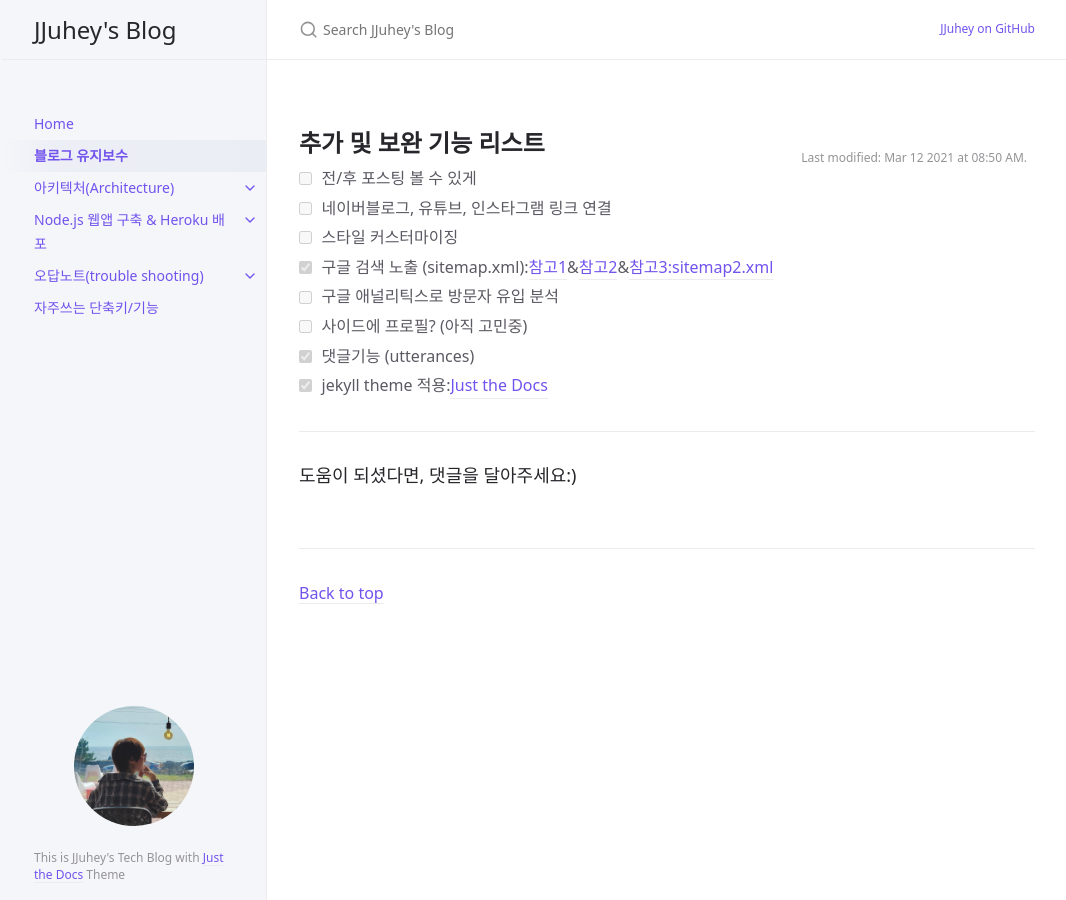
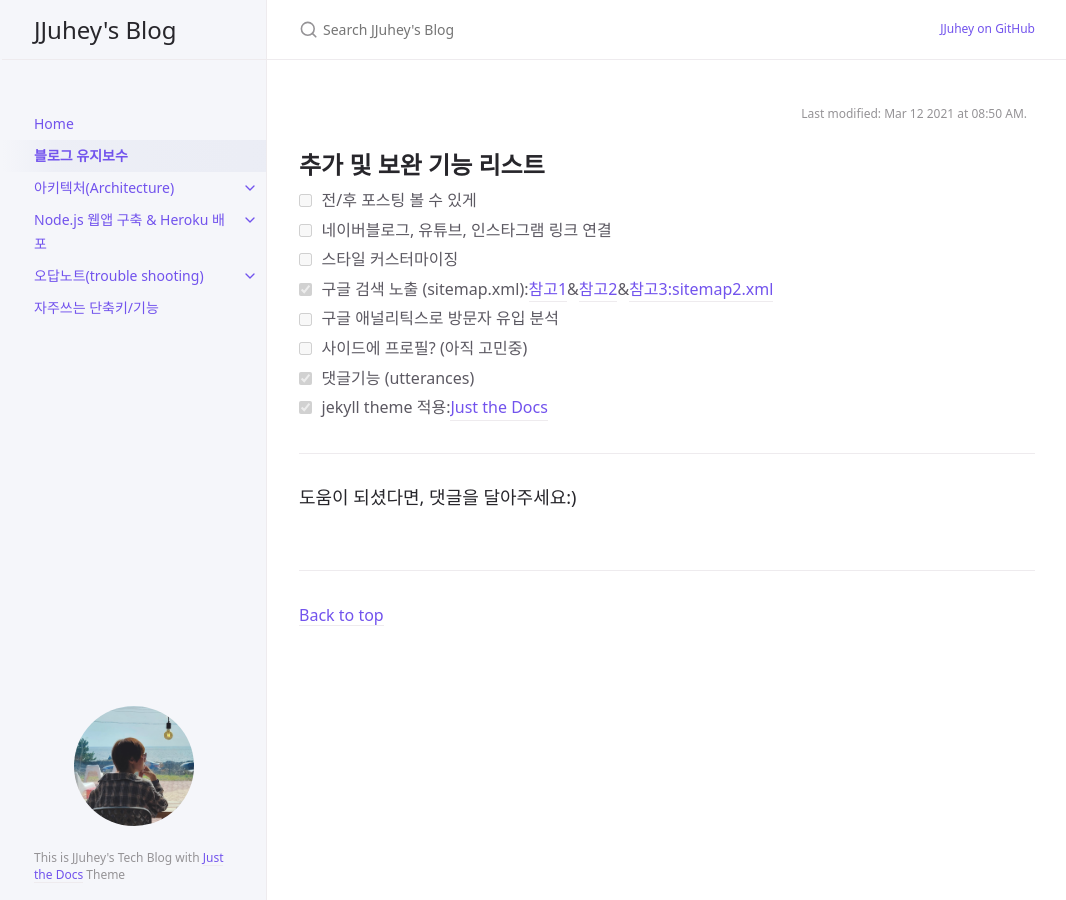
Before and after one commit to s-seo/jjuhey.github.io, a Jekyll site: the page built from docs/todolist.md, in a window 1280 px wide. Shown: the whole page, without its empty margins (105-1171 px from the left). Built offline with Jekyll 4.4.1, drawn with Linux system fonts in a browser that asks for light colours; comment, search, counter and statistics services are not loaded.

Commit message:
Fix post

```diff
--- a/_layouts/post.html
+++ b/_layouts/post.html
@@ -2,7 +2,7 @@
 layout: default
 ---
 {% if site.last_edit_timestamp or site.gh_edit_link %}
-<div class="d-flex mt-2" style="float: right">
+<div class="mt-2" style="height: 10px; text-align: right;">
   {% if site.last_edit_timestamp and site.last_edit_time_format and page.last_modified_date %}
     <p class="text-small text-grey-dk-000 mb-0 mr-2">
       Last modified: <span class="d-inline-block">{{ page.last_modified_date | date: site.last_edit_time_format }}</span>.
```
Also changed, not shown: docs/make-homepage/client-setting.md (+1 -1 lines).
